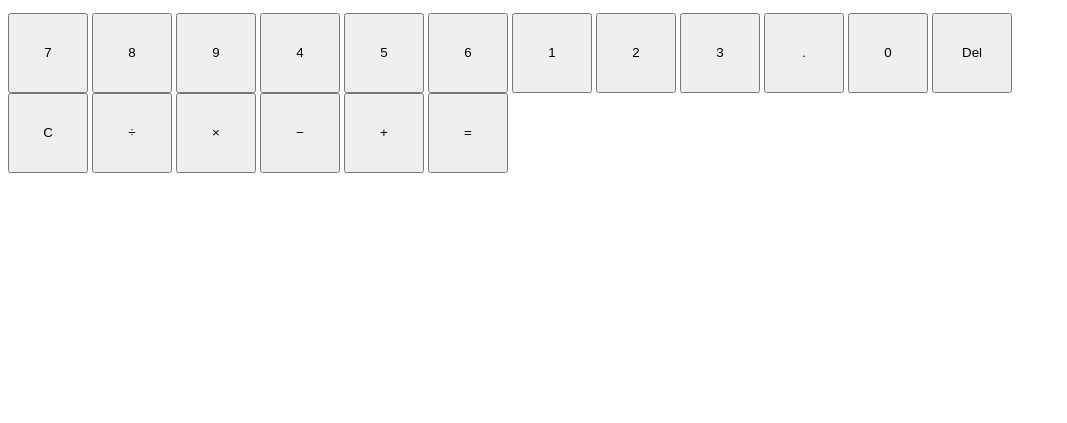
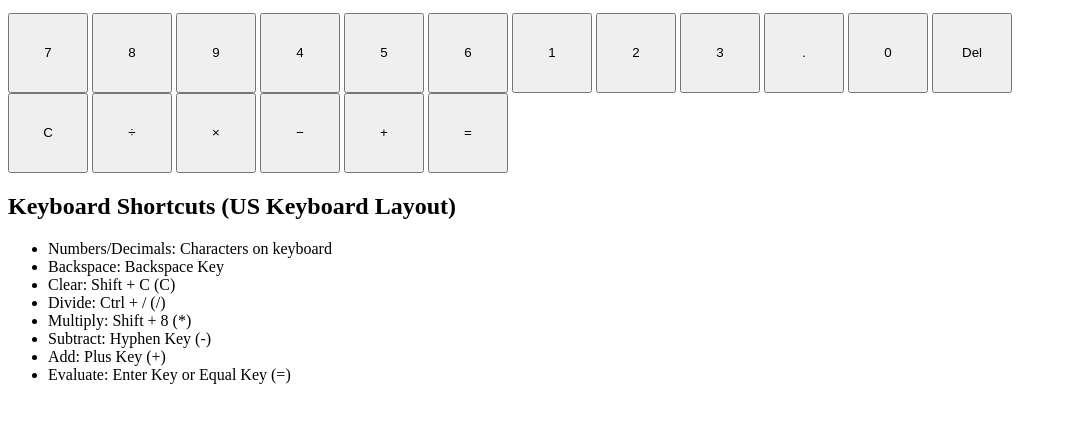
Before and after one commit to Eduardo06sp/calculator, a plain HTML site: page index.html in a window 1280 px wide. Shown: the part 101-524 px from the top of the page, without its empty margins (0-1067 px from the left). Drawn offline with Linux system fonts and the light colour scheme.

Commit message:
Add keyboard shortcuts chart

```diff
--- a/index.html
+++ b/index.html
@@ -33,6 +33,19 @@
 	  <button class="operator">+</button>
 	  <button class="equal-sign operator">=</button>
 	</section>
+	<section class="keyboard-shortcuts">
+	  <h2>Keyboard Shortcuts (US Keyboard Layout)</h2>
+	  <ul>
+	    <li>Numbers/Decimals: Characters on keyboard</li>
+	    <li>Backspace: Backspace Key</li>
+	    <li>Clear: Shift + C (C)</li>
+	    <li>Divide: Ctrl + / (/)</li>
+	    <li>Multiply: Shift + 8 (*)</li>
+	    <li>Subtract: Hyphen Key (-)</li>
+	    <li>Add: Plus Key (+)</li>
+	    <li>Evaluate: Enter Key or Equal Key (=)</li>
+	  </ul>
+	</section>
       </div>
     </main>
   </body>
```
